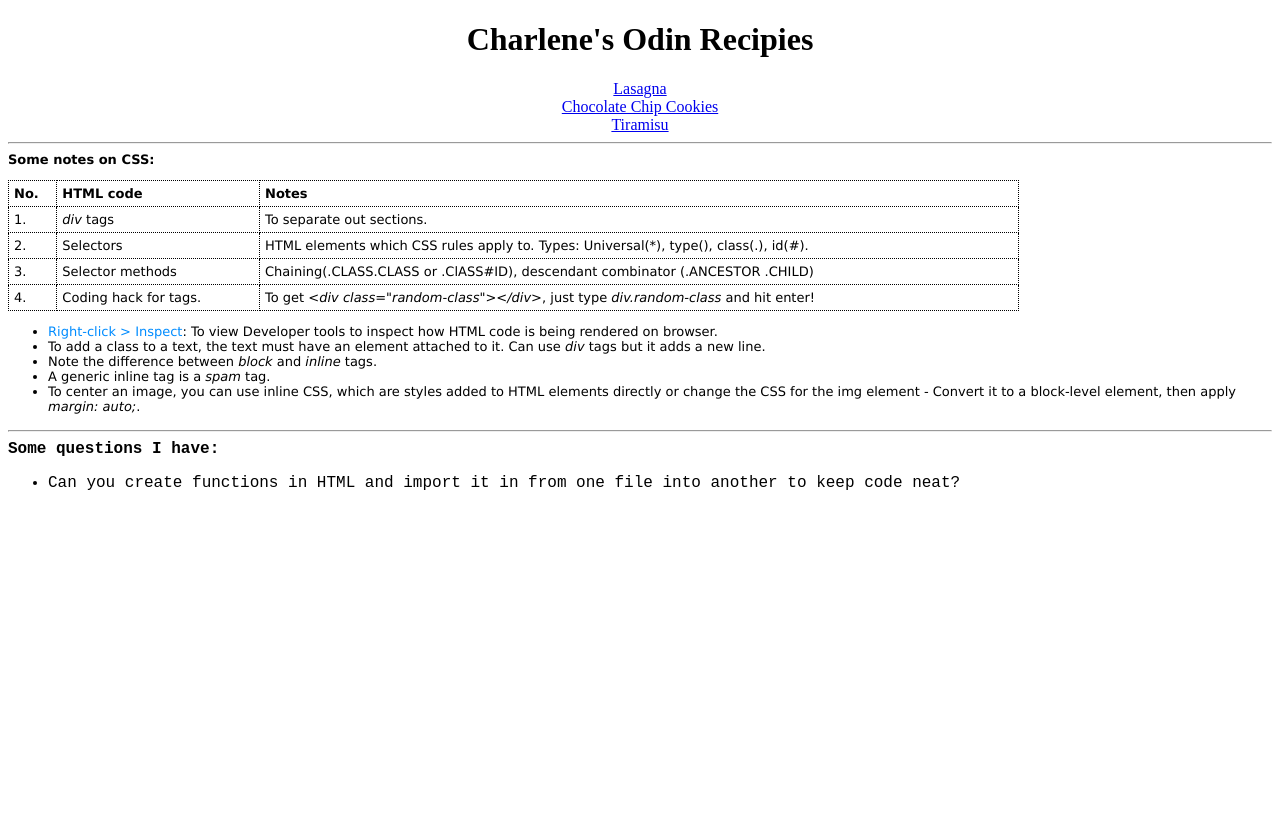
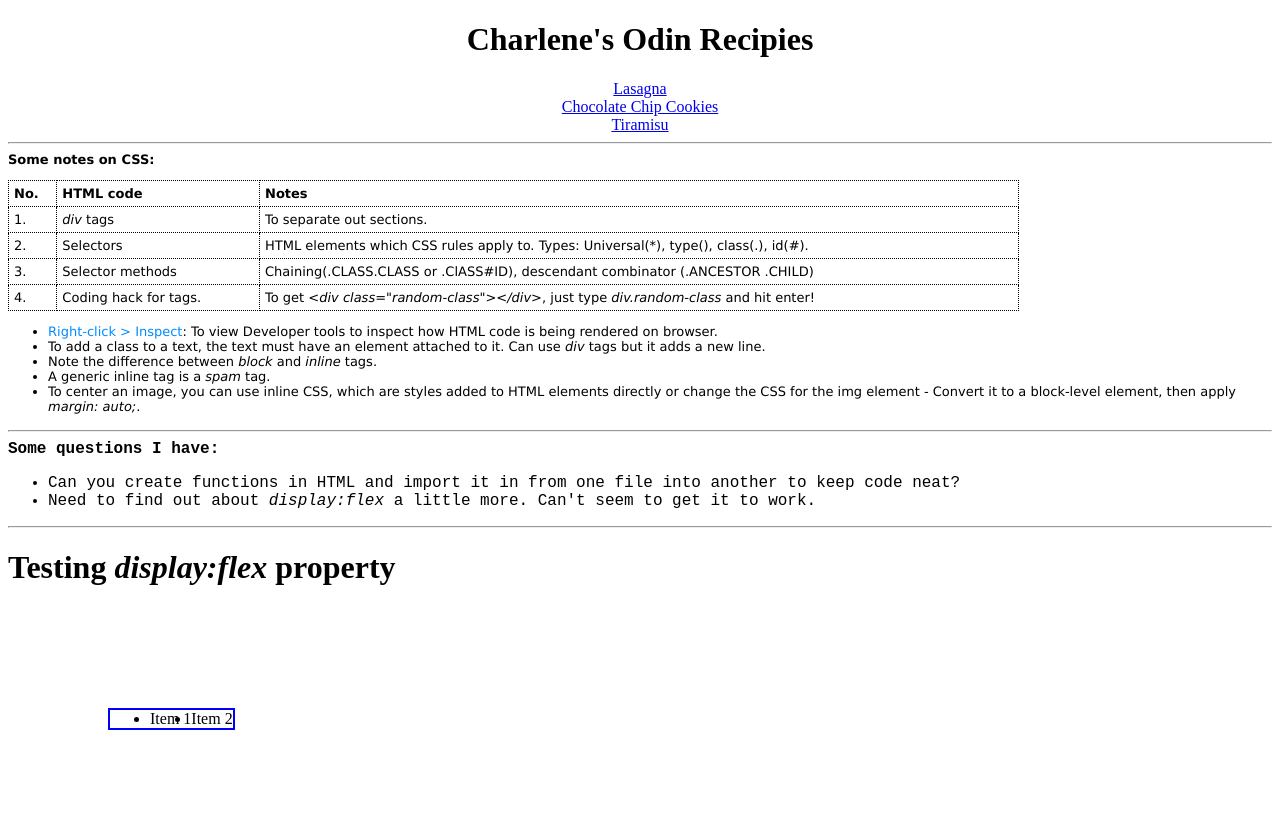
Before and after one commit to leecharlenej/odin-recipes, a plain HTML site: page index.html in a window 1280 px wide. Before the commit the page ends 800 px from the top, so only its background shows below. Drawn offline with Linux system fonts and the light colour scheme.

Commit message:
Test display:flex.

```diff
--- a/index.html
+++ b/index.html
@@ -63,6 +63,7 @@
                 <li>To center an image, you can use inline CSS, which are styles added to HTML elements directly or change the CSS for the img element - Convert it to a block-level element, then apply <em>margin: auto;</em>.</li>
             </ul>
         </div>
+
         <p></p>
         <hr>
 
@@ -70,8 +71,19 @@
             <strong>Some questions I have:</strong>
             <ul>
                 <li>Can you create functions in HTML and import it in from one file into another to keep code neat?</li>
+                <li>Need to find out about <em>display:flex</em> a little more. Can't seem to get it to work.</li>
             </ul>
         </div>
 
+        <p></p>
+        <hr>
+        <div>
+            <h1> Testing <em>display:flex</em> property</h1>
+            <ul class="test-flex">
+                <li>Item 1</li>
+                <li>Item 2</li>
+            </ul>
+         </div>
+
     </body>
 </html>
--- a/style.css
+++ b/style.css
@@ -40,3 +40,9 @@ img{
 .recipe-summary {
     background-color: rgb(169, 190, 120);
 }
+
+ul.test-flex {
+    display: inline-flex;
+    border: 2px solid blue;
+    margin: 100px;
+}
```
